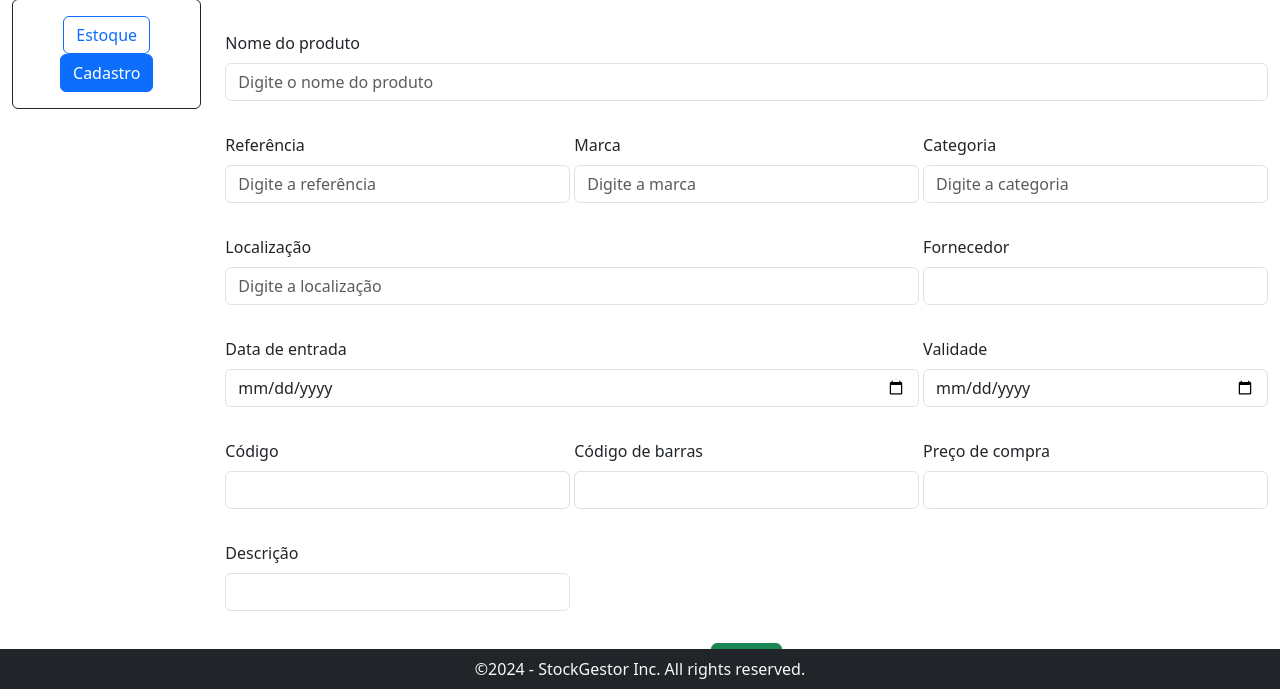
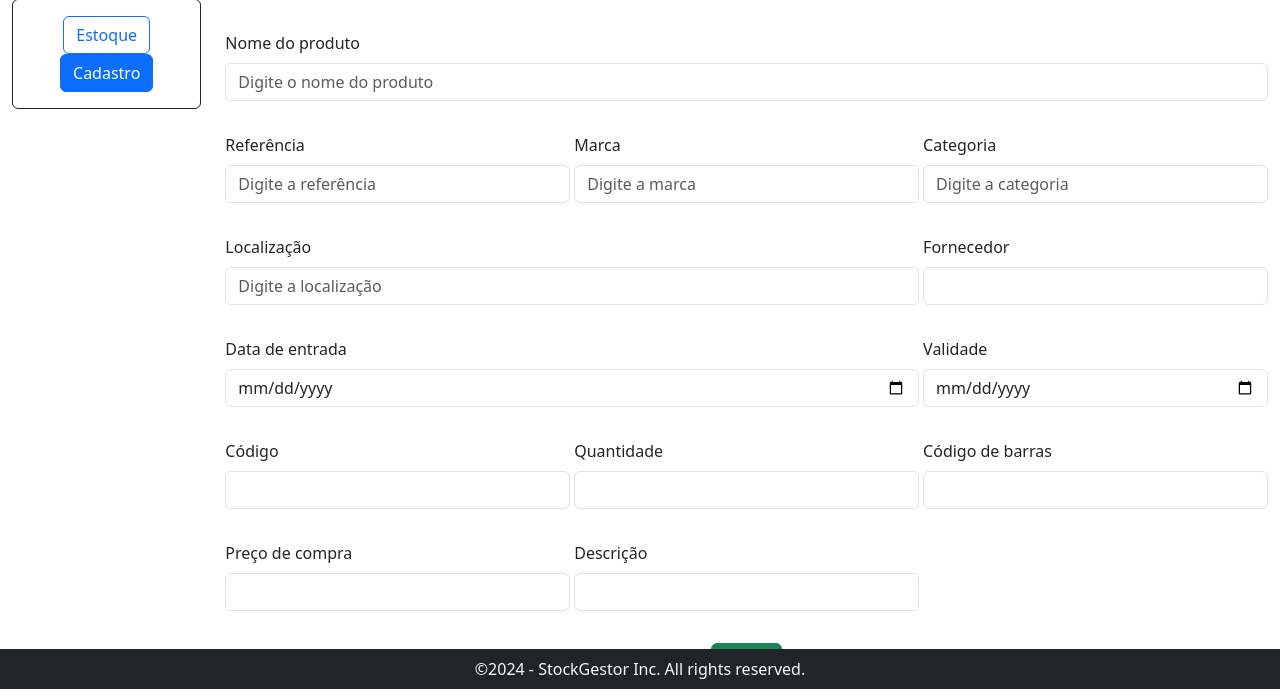
Before and after one commit to pcmuniz/StockGestor, a Django app: page /cadastro_produto/ in a window 1280 px wide. Shown: the part 111-808 px from the top of the page. Run offline with Django 5.2, Linux system fonts and the light colour scheme; parts of the project's set-up code (start-up, migrations or seed data) failed here and were passed over.

Commit message:
feat: info. quantidade em cad. de produto

```diff
--- a/proj_stockgestor/app_gestor/models.py
+++ b/proj_stockgestor/app_gestor/models.py
@@ -42,6 +42,7 @@ class Fornecedores(models.Model):
 
 class Produtos(models.Model):
     codigo = models.IntegerField()
+    quantidade = models.IntegerField(default=0)
     codigo_barras = models.IntegerField()
     preco_compra = models.FloatField(max_length=8)
     nome_produto = models.CharField(max_length=40)
--- a/proj_stockgestor/app_gestor/templates/app_gestor/cadastro_produto.html
+++ b/proj_stockgestor/app_gestor/templates/app_gestor/cadastro_produto.html
@@ -86,7 +86,7 @@ Produto | Cadastro
                     </div>
                     <div class="col-4 my-3">
                         <label for="fornecedor" class="form-label">Fornecedor</label>
-                        <input type="text" name="fornecedor" class="form-control" maxlength="2" required>
+                        <input type="text" name="fornecedor" class="form-control" maxlength="40" required>
                     </div>
                     <div class="col-md-8 my-3">
                         <label for="data_entrada" class="form-label">Data de entrada</label>
@@ -99,19 +99,23 @@ Produto | Cadastro
                     </div>
                     <div class="col-4 my-3">
                         <label for="codigo" class="form-label">Código</label>
-                        <input type="text" name="codigo" class="form-control" maxlength="2" required>
+                        <input type="text" name="codigo" class="form-control" maxlength="8" required>
+                    </div>
+                    <div class="col-4 my-3">
+                        <label for="quantidade" class="form-label">Quantidade</label>
+                        <input type="text" name="quantidade" class="form-control" maxlength="4" required>
                     </div>
                     <div class="col-4 my-3">
                         <label for="codigo_barras" class="form-label">Código de barras</label>
-                        <input type="text" name="codigo_barras" class="form-control" maxlength="2" required>
+                        <input type="text" name="codigo_barras" class="form-control" maxlength="13" required>
                     </div>
                     <div class="col-4 my-3">
                         <label for="preco_compra" class="form-label">Preço de compra</label>
-                        <input type="text" name="preco_compra" class="form-control" maxlength="2" required>
+                        <input type="text" name="preco_compra" class="form-control" maxlength="8" required>
                     </div>
                     <div class="col-4 my-3">
                         <label for="descricao" class="form-label">Descrição</label>
-                        <input type="text" name="descricao" class="form-control" maxlength="2" required>
+                        <input type="text" name="descricao" class="form-control" maxlength="100" required>
                     </div>
                     <div class="col-12 my-3 d-flex justify-content-center">
                         <a href="{% url 'pagina-lista_produtos' %}">
--- a/proj_stockgestor/app_gestor/views.py
+++ b/proj_stockgestor/app_gestor/views.py
@@ -74,7 +74,7 @@ class CadastroProdutosView(View):
             form = request.POST
             produto = Produtos(nome_produto=form["nome_produto"], ref=form["ref"], marca=form["marca"], categoria=form["categoria"], localizacao=form["localizacao"],
                                 fornecedor=form["fornecedor"], data_entrada=form["data_entrada"], validade=form["validade"], codigo=form["codigo"],
-                                codigo_barras=form["codigo_barras"], preco_compra=form["preco_compra"], descricao=form["descricao"])
+                                quantidade=form["quantidade"], codigo_barras=form["codigo_barras"], preco_compra=form["preco_compra"], descricao=form["descricao"])
             produto.save()
 
         return render(request, 'app_gestor/cadastro_produto.html')
```
Also changed, not shown: proj_stockgestor/app_gestor/migrations/0006_produtos_quantidade.py (added), proj_stockgestor/db.sqlite3.
